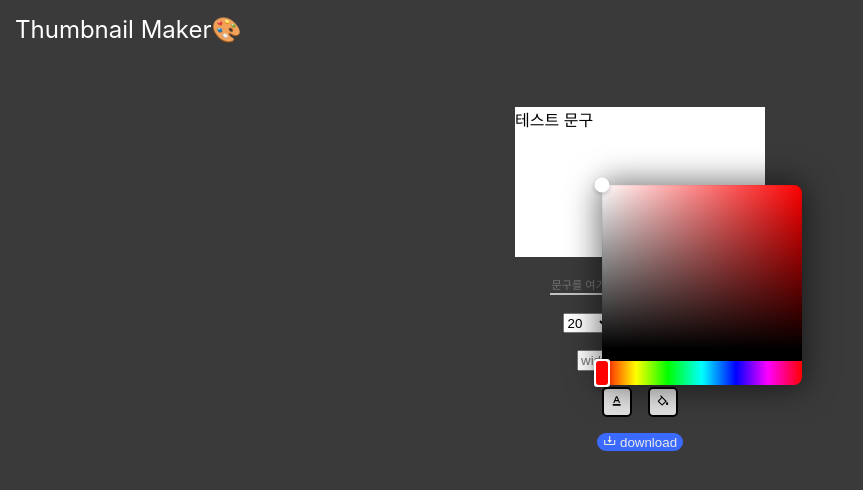
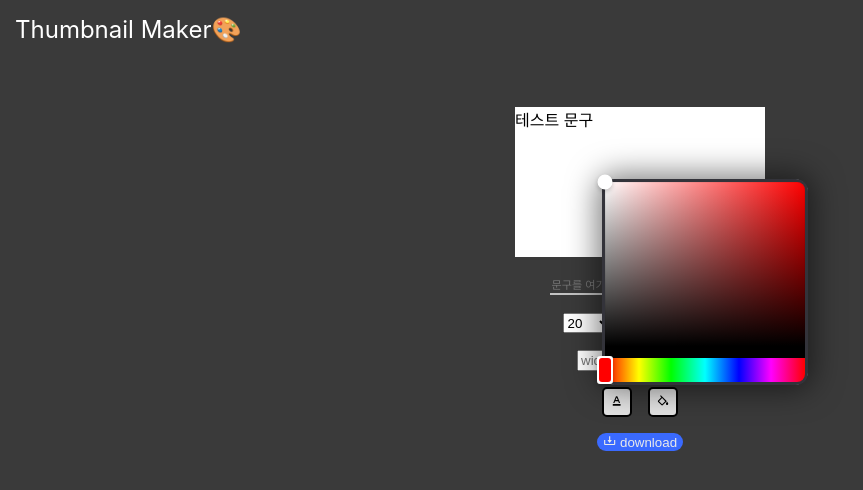
Before and after one commit to Bam-j/Thumbnail-Maker, a React (Create React App) app: page / in a window 1280 px wide. Both pictures are taken after a click on the button 617 px from the left and 402 px from the top of the page. Shown: the top 490 px of the page, without its empty margins (0-863 px from the left). Built offline with nearby package versions, Linux system fonts and the light colour scheme.

Commit message:
컬러 피커 버그 수정

```diff
--- a/src/components/Buttons/ColorPickerButtons/BgColorPickerButton.jsx
+++ b/src/components/Buttons/ColorPickerButtons/BgColorPickerButton.jsx
@@ -29,14 +29,12 @@ export const BgColorPickerButton = () => {
   };
 
   return (
-    <ColorPickerWrapper
-      onClick={onClick}
-      ref={colorPickRef}>
-      <Button>
+    <ColorPickerWrapper ref={colorPickRef}>
+      <Button onClick={onClick}>
         <BiColorFill />
       </Button>
 
-      {isClick && <ColorPicker ref={colorPickRef}/>}
+      {isClick && <ColorPicker />}
     </ColorPickerWrapper>
   );
 };
--- a/src/components/Buttons/ColorPickerButtons/FontColorPickerButton.jsx
+++ b/src/components/Buttons/ColorPickerButtons/FontColorPickerButton.jsx
@@ -31,9 +31,7 @@ export const FontColorPickerButton = () => {
 
 
   return (
-    <ColorPickerWrapper
-      onClick={onClick}
-      ref={colorPickRef}>
+    <ColorPickerWrapper ref={colorPickRef}>
       <Button onClick={onClick}>
         <BiFontColor />
       </Button>
--- a/src/components/Tools/ColorPicker.jsx
+++ b/src/components/Tools/ColorPicker.jsx
@@ -3,15 +3,15 @@ import { HexColorPicker } from 'react-colorful';
 import React, { useState } from "react";
 import './../../styles/conponents/Tools/ColorPicker.scss';
 
-export const ColorPicker = React.forwardRef(({}, colorPickRef) => {
+export const ColorPicker = () => {
   const [color, setColor] = useState('#ffffff');
 
   return (
-      <ColorPickerBox className={'color-picker-box'} ref={colorPickRef}>
-        <HexColorPicker color={color} onChange={setColor}/>
+      <ColorPickerBox className={'color-picker-box'}>
+        <HexColorPicker color={color} onChange={setColor} prefixed/>
       </ColorPickerBox>
   );
-});
+};
 
 const ColorPickerBox = styled.div`
   border-radius: 14px;
--- a/src/styles/conponents/Tools/ColorPicker.scss
+++ b/src/styles/conponents/Tools/ColorPicker.scss
@@ -1,9 +1,22 @@
-.color-picker-box .react-colorful__saturation-pointer {
+.color-picker-box {
+  .react-colorful__saturation-pointer {
     width: 15px;
     height: 15px;
   }
 
-.color-picker-box .react-colorful__hue-pointer {
+  .react-colorful__hue-pointer {
     width: 16px;
     border-radius: 3px;
   }
+
+  .react-colorful__hue-pointer {
+    width: 16px;
+    border-radius: 3px;
+  }
+
+  .react-colorful {
+    padding: 3px;
+    border-radius: 12px;
+    background: #33333a;
+  }
+}
```
Lines whose indentation alone changed are shown as unchanged.
